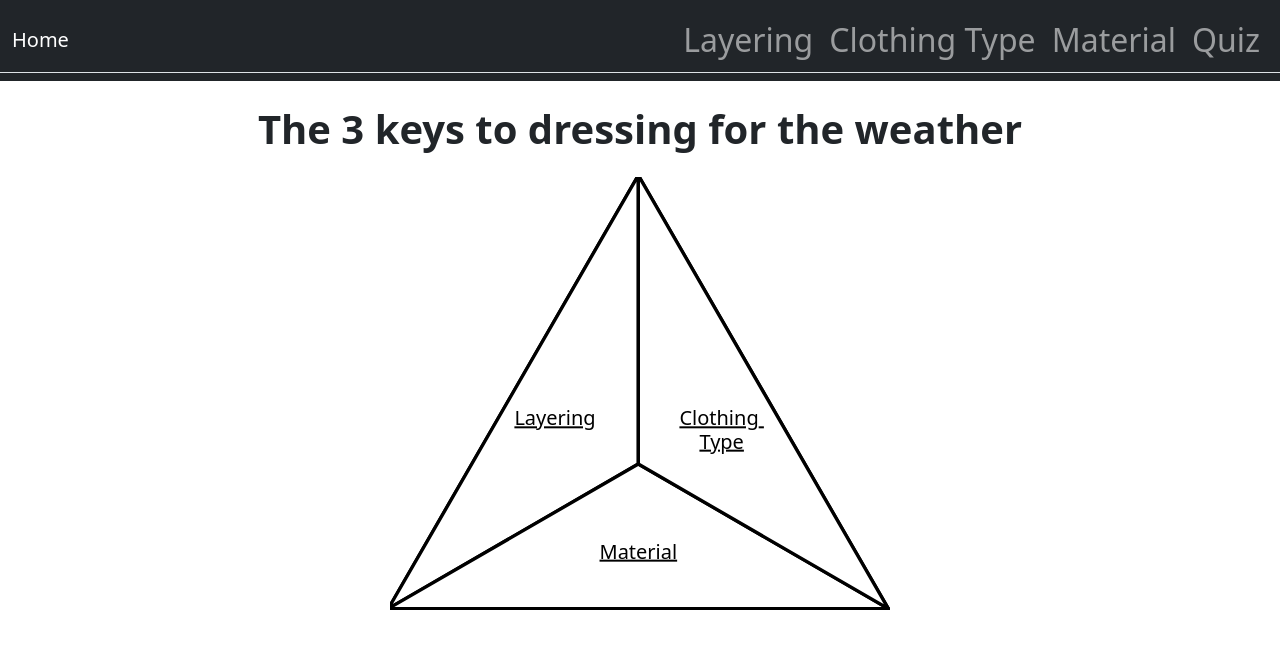
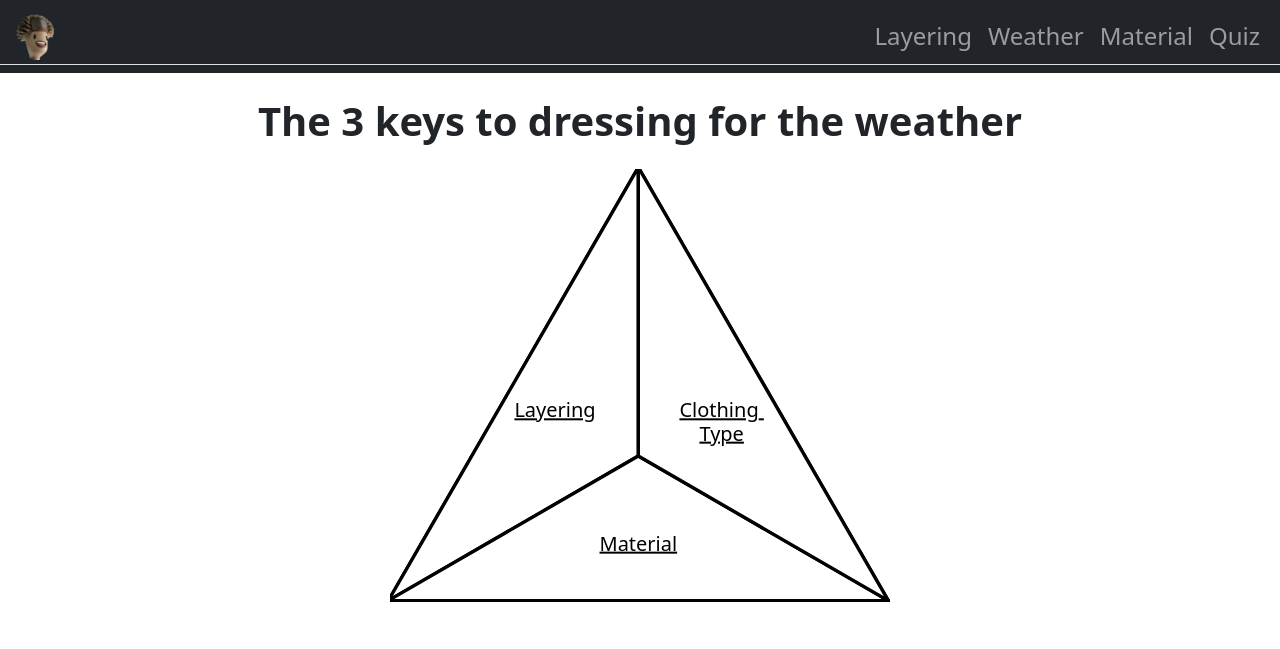
Before and after one commit to HapisaurusRex/UI_Design-Final, a Flask app: page / in a window 1280 px wide. Shown: the top 649 px of the page. Run offline with Flask 3, Linux system fonts and the light colour scheme; some libraries are stand-ins or nearby versions.

Commit message:
[Feature] Scooter Icon
Also reduced font size for navbar.

```diff
--- a/server.py
+++ b/server.py
@@ -83,9 +83,9 @@ def material():
     log_visit('material')
     return render_template('material.html')
 
-@app.route('/clothing')
+@app.route('/weather')
 def clothing():
-    log_visit('clothing')
+    log_visit('weather')
     return render_template('weather.html')
 
 @app.route('/quiz')
--- a/static/style.css
+++ b/static/style.css
@@ -1,7 +1,7 @@
 /* Attempt at combining all styles */
 /* From layer section */
 body{
-  font-size: 2rem;
+  font-size: 1.5rem;
 }
 .topic-title{
   font-weight: bold;
@@ -116,6 +116,19 @@ body{
   pointer-events: none;
 }
 
+.navbar .navbar-brand {
+  height: 56px;         /* Lock to Bootstrap’s default navbar height */
+  display: flex;
+  align-items: center;  /* Vertically center the icon */
+}
+
+/* ── your new home icon ── */
+.nav-home-icon {
+  width: 48px;          /* Visible size – tweak as you like */
+  height: 48px;
+  object-fit: contain;  /* ensure the PNG fills the box correctly */
+}
+
 /* Responsive resizing */
 @media (max-width: 768px) {
   .uniform-img,
--- a/templates/layout.html
+++ b/templates/layout.html
@@ -17,7 +17,12 @@
 <body>
     <nav class="navbar navbar-expand-lg navbar-dark bg-dark" aria-label="Main Navigation">
         <div class="container-fluid border-bottom">
-            <a class="navbar-brand" href="/">Home</a>
+            <!-- using your new homeIcon.png as the brand button -->
+            <a class="navbar-brand p-0" href="{{ url_for('home') }}">
+                <img src="{{ url_for('static', filename='Images/homeIcon.png') }}"
+                     alt="Home"
+                     class="nav-home-icon">
+            </a>
             <button class="navbar-toggler" type="button" data-bs-toggle="collapse"
                     data-bs-target="#navbarNav" aria-controls="navbarNav"
                     aria-expanded="false" aria-label="Toggle navigation">
@@ -26,7 +31,7 @@
             <div class="collapse navbar-collapse justify-content-end" id="navbarNav">
                 <ul class="navbar-nav">
                     <li class="nav-item"><a class="nav-link" href="/layer">Layering</a></li>
-                    <li class="nav-item"><a class="nav-link" href="/clothing">Clothing Type</a></li>
+                    <li class="nav-item"><a class="nav-link" href="/weather">Weather</a></li>
                     <li class="nav-item"><a class="nav-link" href="/material">Material</a></li>
                     <li class="nav-item"><a class="nav-link" href="/quiz">Quiz</a></li>
                 </ul>
--- a/templates/weather.html
+++ b/templates/weather.html
@@ -3,7 +3,7 @@
 <!-- To unify into CSS file later.  -->
 <style>
     body{
-    font-size: 2rem;
+    font-size: 1.5rem;
 }
 .topic-title{
     font-weight: bold;
```
Also changed, not shown: templates/clothing.html (deleted, +0 -7 lines), static/Images/homeIcon.png (added), 4 other files.
